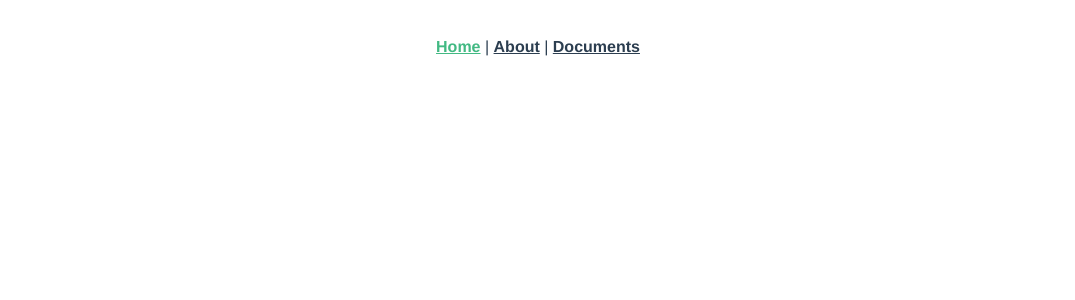
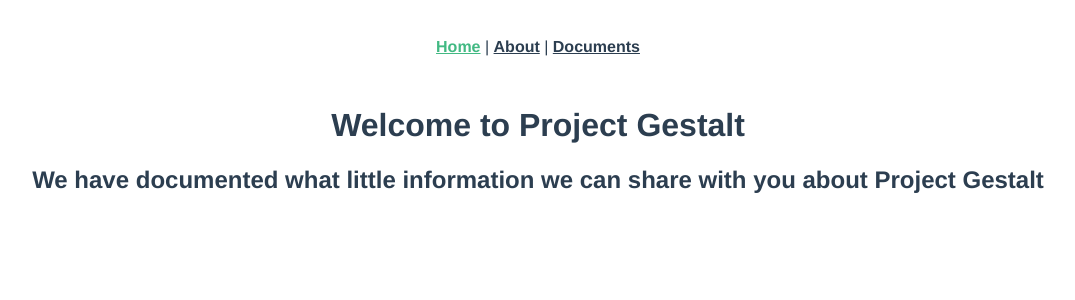
Before and after one commit to Erwan228/router-db, a Vue app in the folder project-gestalt/: page / in a window 1280 px wide. Shown: the top 300 px of the page, without its empty margins (102-1177 px from the left). Built offline with nearby package versions, Linux system fonts and the light colour scheme.

Commit message:
Update Home.vue

```diff
--- a/project-gestalt/src/views/Home.vue
+++ b/project-gestalt/src/views/Home.vue
@@ -1,6 +1,7 @@
 <template>
   <div class="Home">
-
+    <h1>Welcome to Project Gestalt</h1>
+    <h2>We have documented what little information we can share with you about Project Gestalt</h2>
   </div>
 </template>
 
```
